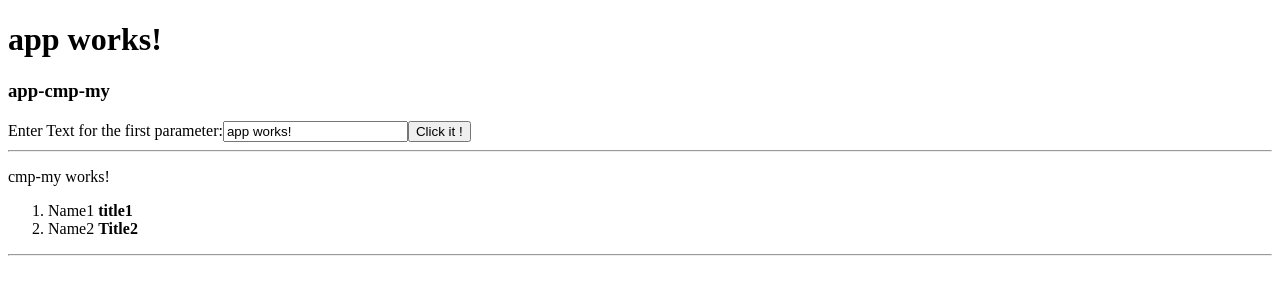
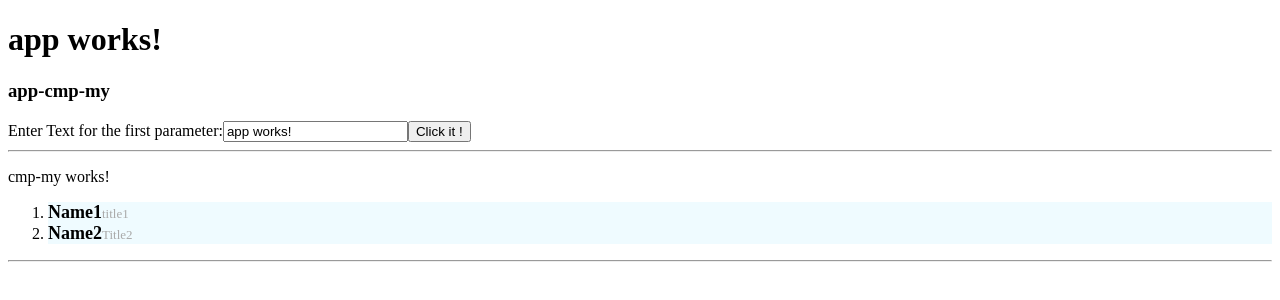
Before and after one commit to pinich/ng4WBack, an Angular app: page / in a window 1280 px wide. Shown: the top 300 px of the page. Built offline with nearby package versions, Linux system fonts and the light colour scheme.

Commit message:
* small UI chnages to make it look more interesting * Will not allow submiting with empty string

```diff
--- a/src/app/app.component.html
+++ b/src/app/app.component.html
@@ -3,7 +3,7 @@
 </h1>
 <h3>app-cmp-my</h3>
 <label>Enter Text for the first parameter:</label><input (keydown.enter)="addData()" [(ngModel)]="title" type="text" />
-<button (click)="addData()">Click it !</button>
+<button *ngIf="title !== ''" (click)="addData()">Click it !</button>
 <hr />
 <app-cmp-my></app-cmp-my>
 <hr/>
--- a/src/app/app.component.ts
+++ b/src/app/app.component.ts
@@ -9,13 +9,16 @@ import { SrvMyService } from "./services/srv-my.service";
   providers: [SrvMyService]
 })
 export class AppComponent {
-  title = 'app works!';
+  title:String = 'app works!';
   constructor(private srvc:SrvMyService){
 
   }
   public addData(){
-    let tmpText:String = "Title with date: " + Date();
-    this.srvc.addData(this.title ,tmpText);
-    this.title='';
+    if(this.title !== ''){
+      let ddd = new Date().toLocaleString('CA');
+      let tmpText:String = "Title with date: " + ddd;
+      this.srvc.addData(this.title ,tmpText);
+      this.title='';
+    }
   }
 }
--- a/src/app/components/cmp-my/cmp-my.component.css
+++ b/src/app/components/cmp-my/cmp-my.component.css
@@ -0,0 +1,12 @@
+.pName{
+    font-weight: 600;
+    font-size: large;
+}
+
+.pTitle{
+    font-size: small;
+    color: darkgray;
+}
+li {
+    background-color: #effbff;
+}
--- a/src/app/components/cmp-my/cmp-my.component.html
+++ b/src/app/components/cmp-my/cmp-my.component.html
@@ -3,6 +3,6 @@
 </p>
 <ol>
   <li *ngFor="let elm of data">
-    <span>{{elm.name}} <b>{{elm.title}}</b></span>
+    <span class="pName">{{elm.name}}</span> <span class="pTitle">{{elm.title}}</span>
   </li>
 </ol>
```
